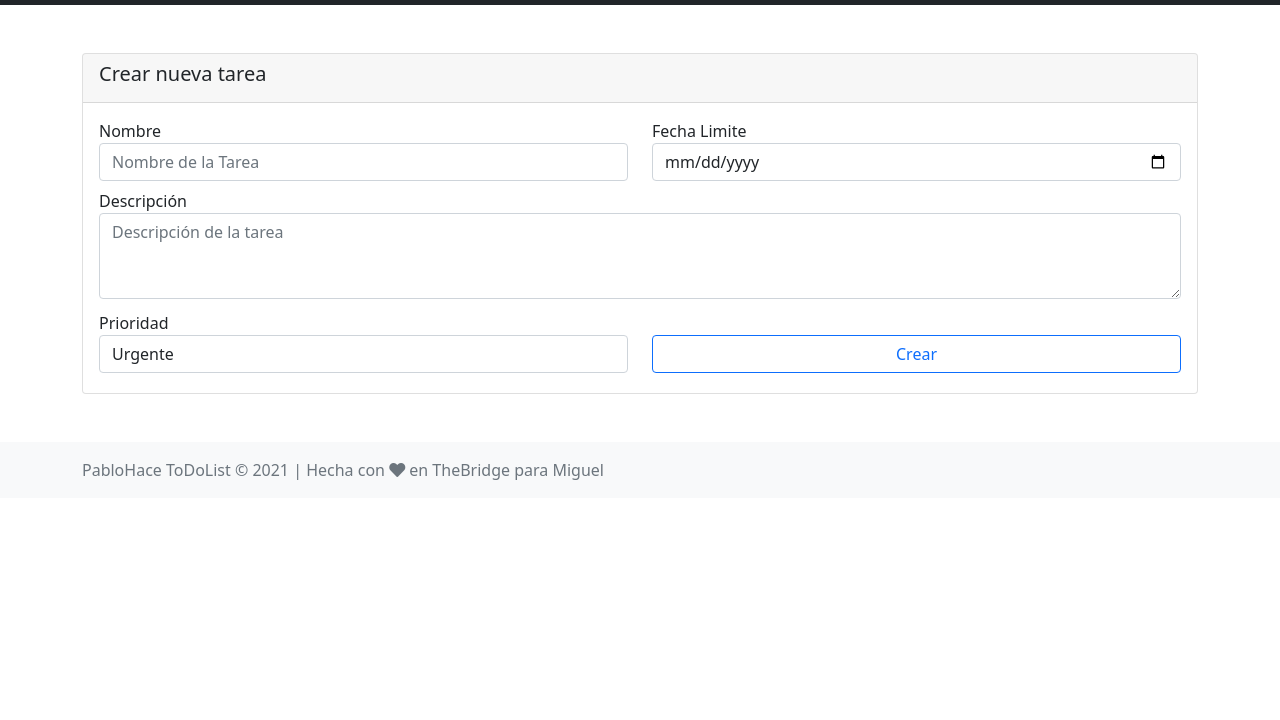
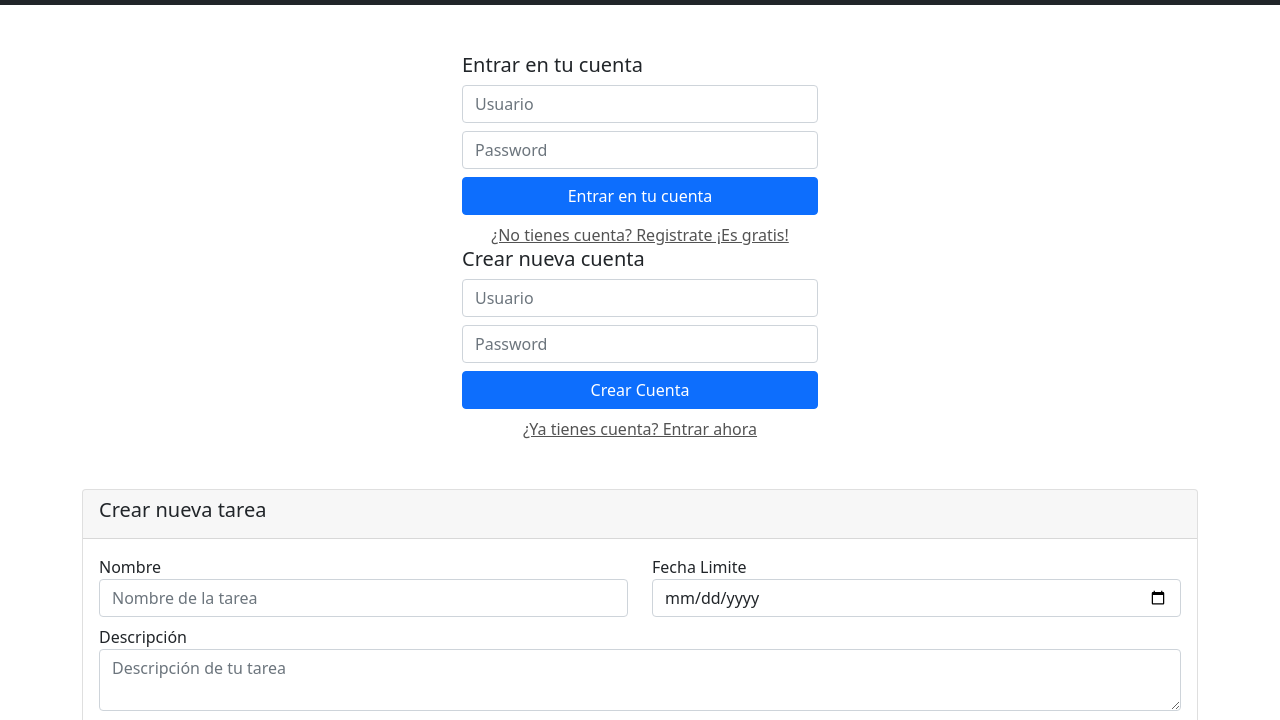
Before and after one commit to miguelonp2/toDoListEquipo1, a website: page app/index.html in a window 1280 px wide. Shown: the part 51-771 px from the top of the page. Drawn offline with nearby package versions, Linux system fonts and the light colour scheme; no server answers.

Commit message:
Formularios html creados

```diff
--- a/app/css/index.css
+++ b/app/css/index.css
@@ -26,3 +26,9 @@
 .tarea {
     margin-bottom: 10px;
 }
+
+.link {
+    cursor: pointer;
+    color: rgb(83, 83, 83);
+    text-decoration: underline;
+}
--- a/app/index.html
+++ b/app/index.html
@@ -25,7 +25,53 @@
     <main>
 
         <div class="container my-5">
-            <div class="card my-5">
+
+            <div class="row">
+                <div class="col-md-4"></div>
+                <div class="col-md-4">
+                    <form id="login">
+                        <h5>Entrar en tu cuenta</h5>
+                        <div class="form-group mt-2">
+                            <input type="text" class="form-control" required name="usuario" id="loginUsuario" placeholder="Usuario">
+                        </div>
+                        <div class="form-group mt-2">
+                            <input type="password" class="form-control" required name="password" id="loginPassword" placeholder="Password">
+                        </div>
+                        <div class="form-group d-grid mt-2">
+                            <button type="submit" class="btn btn-primary">Entrar en tu cuenta</button>
+                        </div>
+                        <div class="mt-2 text-center">
+                            <a class="link" id="registerLink">¿No tienes cuenta? Registrate ¡Es gratis!</a>
+                        </div>
+                    </form>
+                </div>
+                <div class="col-md-4"></div>
+            </div>
+
+            <div class="row">
+                <div class="col-md-4"></div>
+                <div class="col-md-4">
+                    <form id="register">
+                        <h5>Crear nueva cuenta</h5>
+                        <div class="form-group mt-2">
+                            <input type="text" class="form-control" required name="usuario" id="registerUsuario" placeholder="Usuario">
+                        </div>
+                        <div class="form-group mt-2">
+                            <input type="password" class="form-control" required name="password" id="registerPassword" placeholder="Password">
+                        </div>
+                        <div class="form-group d-grid mt-2">
+                            <button type="submit" class="btn btn-primary">Crear Cuenta</button>
+                        </div>
+                        <div class="mt-2 text-center">
+                            <a class="link" id="registerLink">¿Ya tienes cuenta? Entrar ahora</a>
+                        </div>
+                    </form>
+                </div>
+                <div class="col-md-4"></div>
+            </div>
+
+            <!-- DIV DE FORMULARIO PARA CREAR TAREAS -->
+            <!-- <div class="card my-5">
                 <div class="card-header">
                     <h5>Crear nueva tarea</h5>
                 </div>
@@ -75,7 +121,7 @@
                     </form>
                 </div>
             </div>
-        </div>
+        </div> -->
 
     </main>
 
--- a/app/js/main.js
+++ b/app/js/main.js
@@ -23,8 +23,7 @@ const consultarAPI = (endpoint, method, data = "") => {
     );
 };
 
-let botonEnviar = document.querySelector("#enviarInformacion");
-botonEnviar.addEventListener("click", () => {
+function clickBotonCrear() {
     let nombre = recogerInformacion("nombre");
     let fechaLimite = new Date(recogerInformacion("fechaLimite"));
     let descripcion = recogerInformacion("descripcion");
@@ -56,7 +55,7 @@ botonEnviar.addEventListener("click", () => {
     } else {
         alertaError('Debes completar todos los campos correctamente para continuar')
     }
-});
+}
 
 async function marcarLista(id) {
     try {
@@ -258,6 +257,7 @@ function formularioCrearTarea() {
     card.appendChild(cardBody)
 
     let form = document.createElement("form");
+    form.id = 'form'
     cardBody.appendChild(form);
 
     let contenedorAlertas = document.createElement("div");
@@ -327,6 +327,7 @@ function formularioCrearTarea() {
     inputDescripcion.className = "form-control";
     inputDescripcion.name = "descripcion";
     inputDescripcion.id = "descripcion";
+    inputDescripcion.placeholder = "Descripción de tu tarea";
     grupoDescripcion.appendChild(inputDescripcion);
 
     // CAMPO PRIORIDAD
@@ -373,8 +374,13 @@ function formularioCrearTarea() {
     inputBotonEnviar.id = "enviarInformacion";
     inputBotonEnviar.innerText = "Crear";
     grupoBotonEnviar.appendChild(inputBotonEnviar);
+    inputBotonEnviar.addEventListener("click", () => {
+        clickBotonCrear();
+    });
 
 }
+
+formularioCrearTarea();
 
 function optionCreator(text, value, parent) {
     let option = document.createElement("option");
@@ -382,3 +388,12 @@ function optionCreator(text, value, parent) {
     option.value = value;
     parent.appendChild(option);
 }
+
+
+document.querySelector("#login").addEventListener("submit", (e) => {
+    e.preventDefault();
+    let usuarioLogin = recogerInformacion('usuarioLogin');
+    let passwordLogin = recogerInformacion('passwordLogin');
+
+
+})
--- a/server.js
+++ b/server.js
@@ -32,7 +32,7 @@ app.use(express.json());
 app.use(express.static('app'));
 app.use(cors());
 app.use(cookieParser());
-app.use(auth);
+//app.use(auth);
 
 
 /**
```
